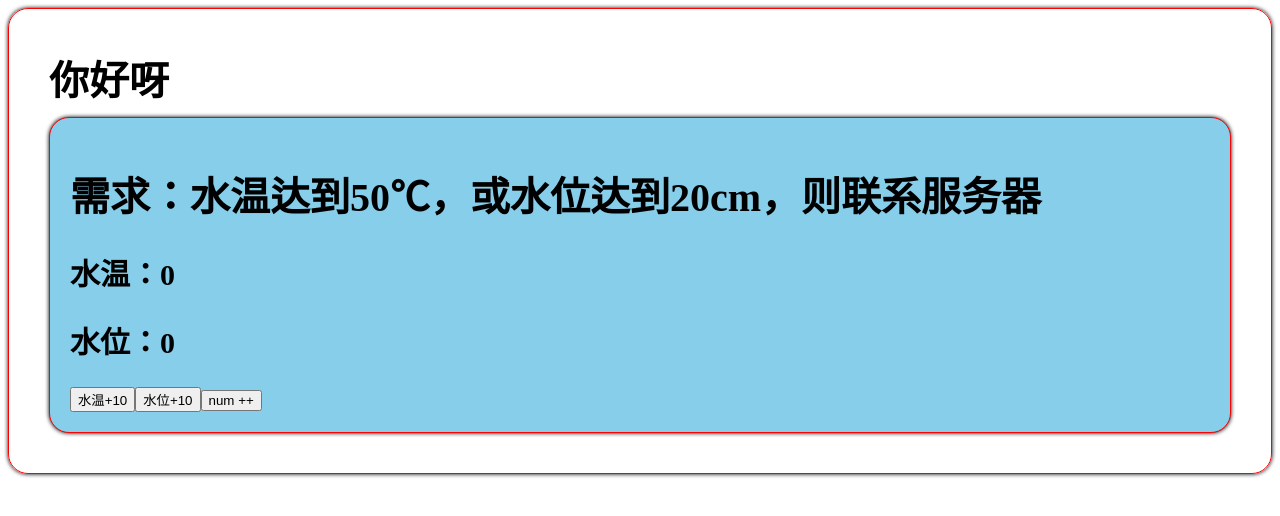
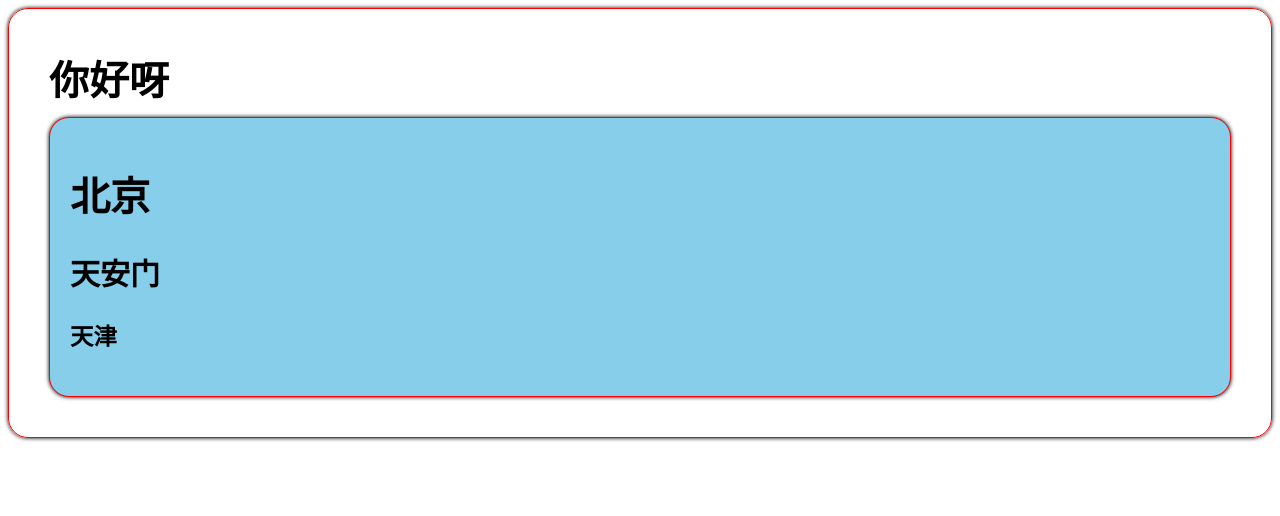
Before and after one commit to zengfantaoGit/vue3-typescript-, a Vue app: page / in a window 1280 px wide. Shown: the top 516 px of the page. Built offline with nearby package versions, Linux system fonts and the light colour scheme; the HTML template or start-up script is replaced by a standard one.

Commit message:
watchEffect与watch对比

```diff
--- a/src/App.vue
+++ b/src/App.vue
@@ -1,18 +1,21 @@
 <template>
   <div class="app">
-    <h1>
-      你好呀
-    </h1>
-    <person></person>
+    <h1 ref="hello">你好呀</h1>
+    <person ref="person"></person>
   </div>
 </template>
 
-<script lang="ts">
-import Person from "@/components/Person.vue";
-export default {
-  name: "App",
-  components: {Person}
-}
+<script lang="ts" setup name="App">
+  import Person from "@/components/Person.vue";
+  import {ref} from 'vue'
+  // 不加数据则返回以该名所设置的ref数据
+  // 在html标签添加则获取对应的dom元素
+  let hello = ref()
+  console.log('hello',hello)
+  // 在组件标签添加则获取组件实例对象，且默认无法获取子组件数据
+  let person = ref()
+  console.log('person',person)
+  let sum = ref()
 </script>
 
 <style scoped>
--- a/src/components/Person.vue
+++ b/src/components/Person.vue
@@ -1,50 +1,20 @@
 <template>
   <div class="person">
-    <h1>需求：水温达到50℃，或水位达到20cm，则联系服务器</h1>
-    <h2 id="demo">水温：{{temp}}</h2>
-    <h2>水位：{{height}}</h2>
-    <button @click="changePrice">水温+10</button>
-    <button @click="changeSum">水位+10</button>
-    <button @click="num += 1;count+= 1">num ++ </button>
+    <h1>北京</h1>
+    <h2 ref="hello">天安门</h2>
+    <h3>天津</h3>
   </div>
 </template>
 
 
 <script lang="ts" setup name="Person">
-  import {ref,watch,watchEffect} from "vue";
-  let temp = ref(0)
-  let height = ref(0)
-  let num = ref(0)
-  let count = 0
+  import {ref,defineExpose} from 'vue'
+  let a = ref(0)
+  let b = ref(1)
+  let c = ref(2)
 
-  function changePrice() {
-    temp.value += 10
-  }
-
-  function changeSum() {
-    height.value += 10
-  }
-
-  // 使用watch监视，则必须声明需要监视temp与height的ref对象
-  watch([temp,height], (value) => {
-    console.log('watch')
-    // 此时val: [temp,height]
-    let [newTemp, newHeight] = value
-    if (newTemp >= 50 || newHeight >= 20) {
-      console.log('发送服务器watch')
-    }
-  })
-
-  // 而使用watchEffect则不需要指明需要监督的属性。
-  // 且该watchEffect传入的函数会默认开始调用一次
-  const stopWatch = watchEffect(() => {
-    // count不是响应式数据，count的变化不会触发回调
-    console.log('watchEffect',count)
-    // 只有该回调函数用到的可响应式数据发生变化时才会重新触发回调
-    if (temp.value >= 50 || height.value >= 20) {
-      console.log('发送服务器watchEffect')
-    }
-  })
+  // defineExpose可以向引用它的父级暴露出自己所持有的数据
+  defineExpose({a,b,c})
 </script>
 
 <style scoped>
```
Also changed, not shown: 2 other files (tests, documents, lock files or other folders).
